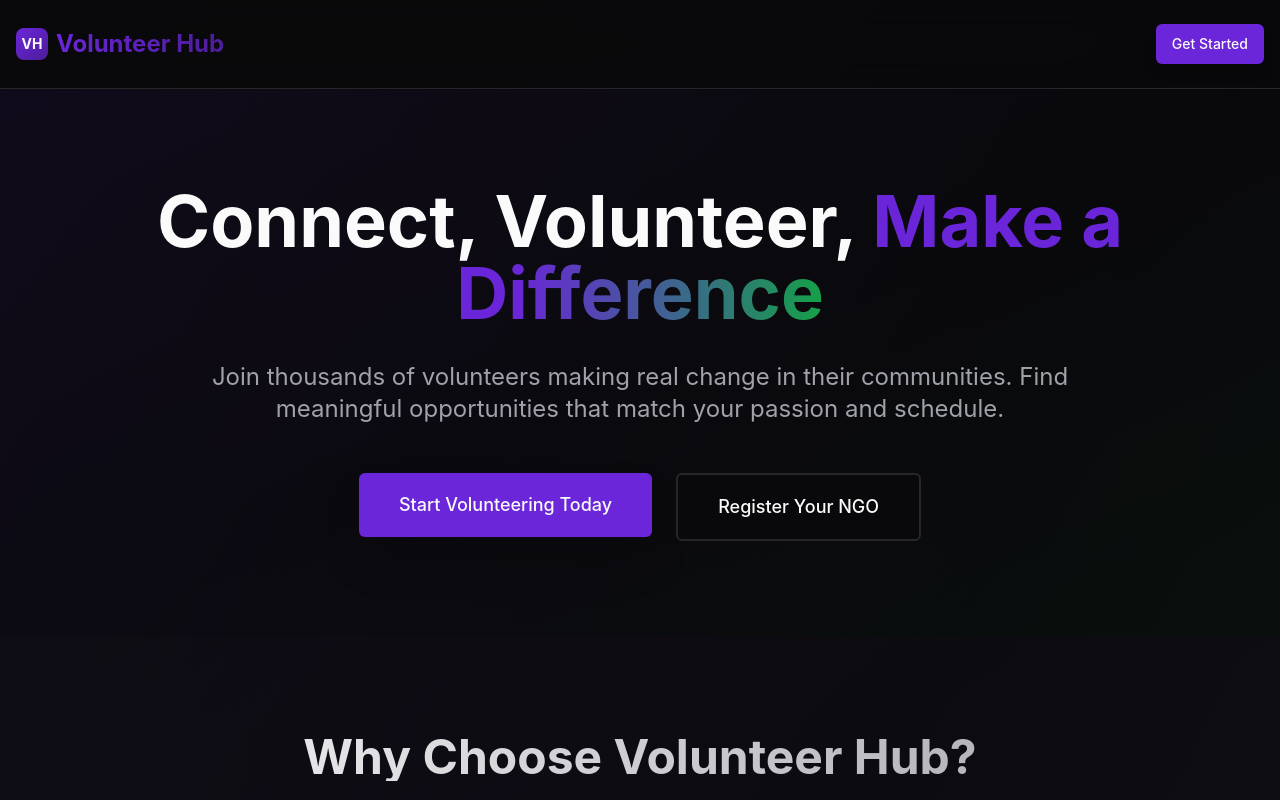
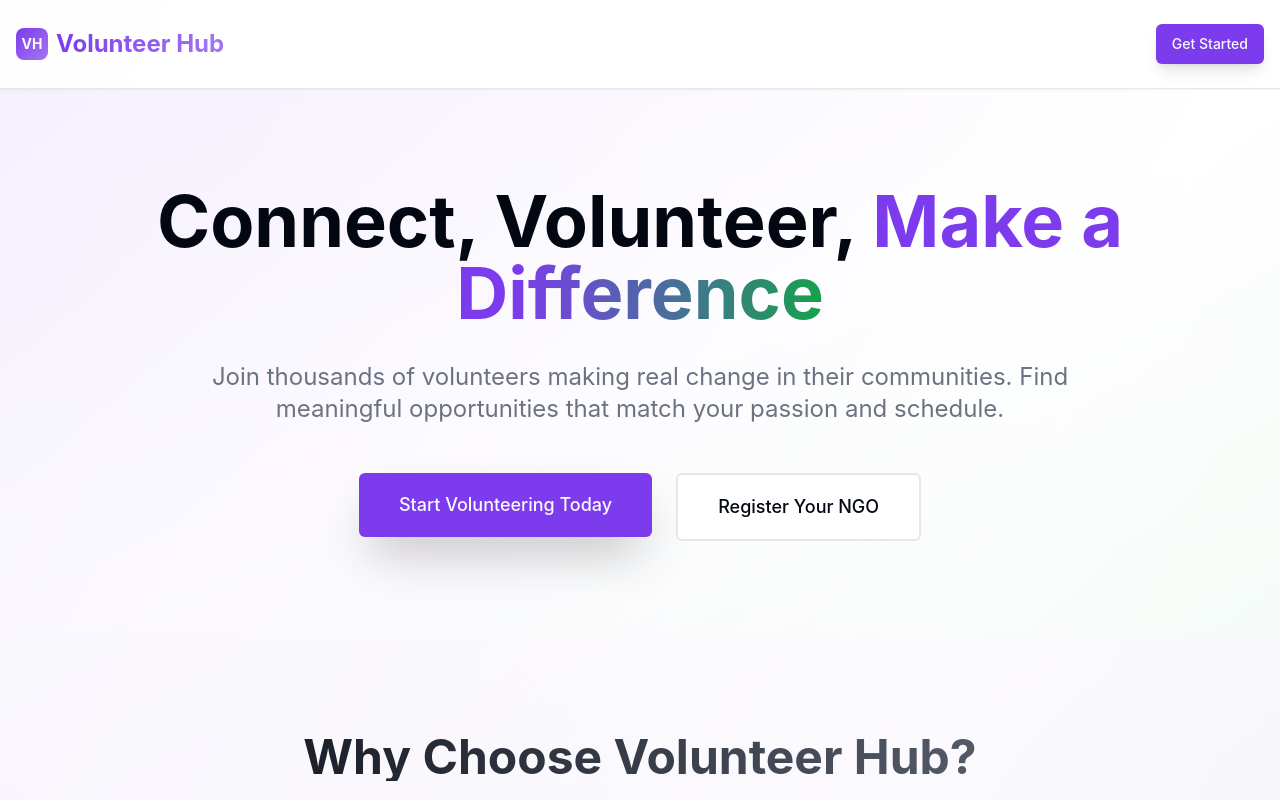
Before and after one commit to upadhyaylalit777/hub-connect-vol, a React (Vite) app: page / in a window 1280 px wide. Shown: the top 800 px of the page. Built offline with nearby package versions, Linux system fonts and the light colour scheme.

Commit message:
Update UI colors

```diff
--- a/src/index.css
+++ b/src/index.css
@@ -8,49 +8,49 @@ All colors MUST be HSL.
 
 @layer base {
   :root {
-    /* Premium Gradient Background */
-    --background: 240 10% 3.9%;
-    --foreground: 0 0% 98%;
+    /* Clean Bright Background */
+    --background: 0 0% 100%;
+    --foreground: 224 71% 4%;
 
-    /* Glass Card Effects */
-    --card: 240 10% 3.9%;
-    --card-foreground: 0 0% 98%;
+    /* Premium Glass Cards */
+    --card: 0 0% 100%;
+    --card-foreground: 224 71% 4%;
 
-    --popover: 240 10% 3.9%;
-    --popover-foreground: 0 0% 98%;
+    --popover: 0 0% 100%;
+    --popover-foreground: 224 71% 4%;
 
     /* Vibrant Purple Primary */
-    --primary: 263 70% 50%;
-    --primary-foreground: 0 0% 98%;
+    --primary: 262 83% 58%;
+    --primary-foreground: 210 20% 98%;
 
-    /* Rich Secondary */
-    --secondary: 240 4.8% 15.9%;
-    --secondary-foreground: 0 0% 98%;
+    /* Soft Lavender Secondary */
+    --secondary: 220 14% 96%;
+    --secondary-foreground: 220 8.9% 46.1%;
 
-    /* Sophisticated Muted */
-    --muted: 240 5.9% 10%;
-    --muted-foreground: 240 5% 64.9%;
+    /* Light Muted Tones */
+    --muted: 220 14% 96%;
+    --muted-foreground: 220 8.9% 46.1%;
 
     /* Electric Accent */
-    --accent: 263 70% 50%;
-    --accent-foreground: 0 0% 98%;
+    --accent: 262 83% 96%;
+    --accent-foreground: 262 83% 58%;
 
-    /* Neon Cyan CTA */
-    --cta: 180 100% 50%;
-    --cta-foreground: 240 10% 3.9%;
+    /* Bright Orange CTA */
+    --cta: 25 95% 53%;
+    --cta-foreground: 0 0% 100%;
 
-    /* Emerald Success */
+    /* Fresh Green Success */
     --success: 142 76% 36%;
-    --success-foreground: 0 0% 98%;
+    --success-foreground: 0 0% 100%;
 
-    /* Coral Destructive */
-    --destructive: 0 72% 51%;
-    --destructive-foreground: 0 0% 98%;
+    /* Vibrant Red Destructive */
+    --destructive: 0 84% 60%;
+    --destructive-foreground: 0 0% 100%;
 
-    /* Subtle Borders */
-    --border: 240 3.7% 15.9%;
-    --input: 240 3.7% 15.9%;
-    --ring: 263 70% 50%;
+    /* Clean Borders */
+    --border: 220 13% 91%;
+    --input: 220 13% 91%;
+    --ring: 262 83% 58%;
 
     --radius: 0.5rem;
 
```
